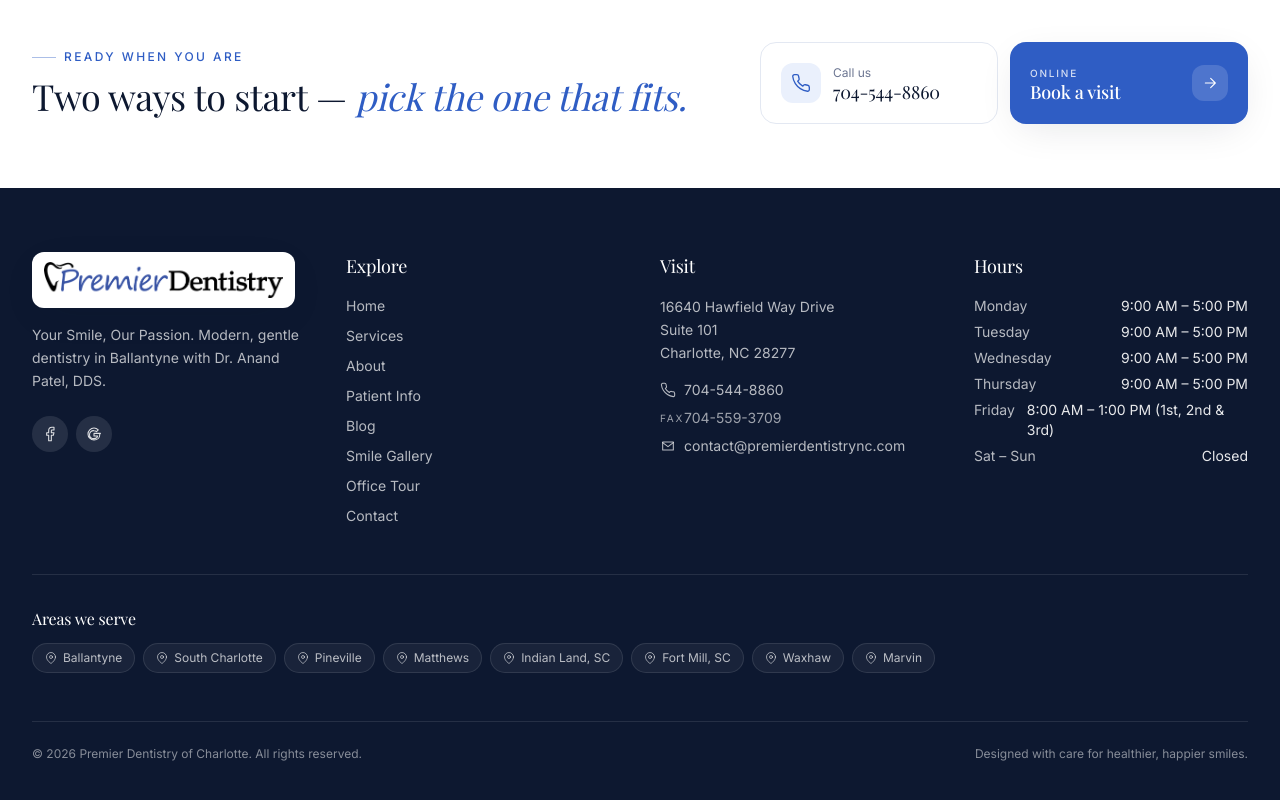
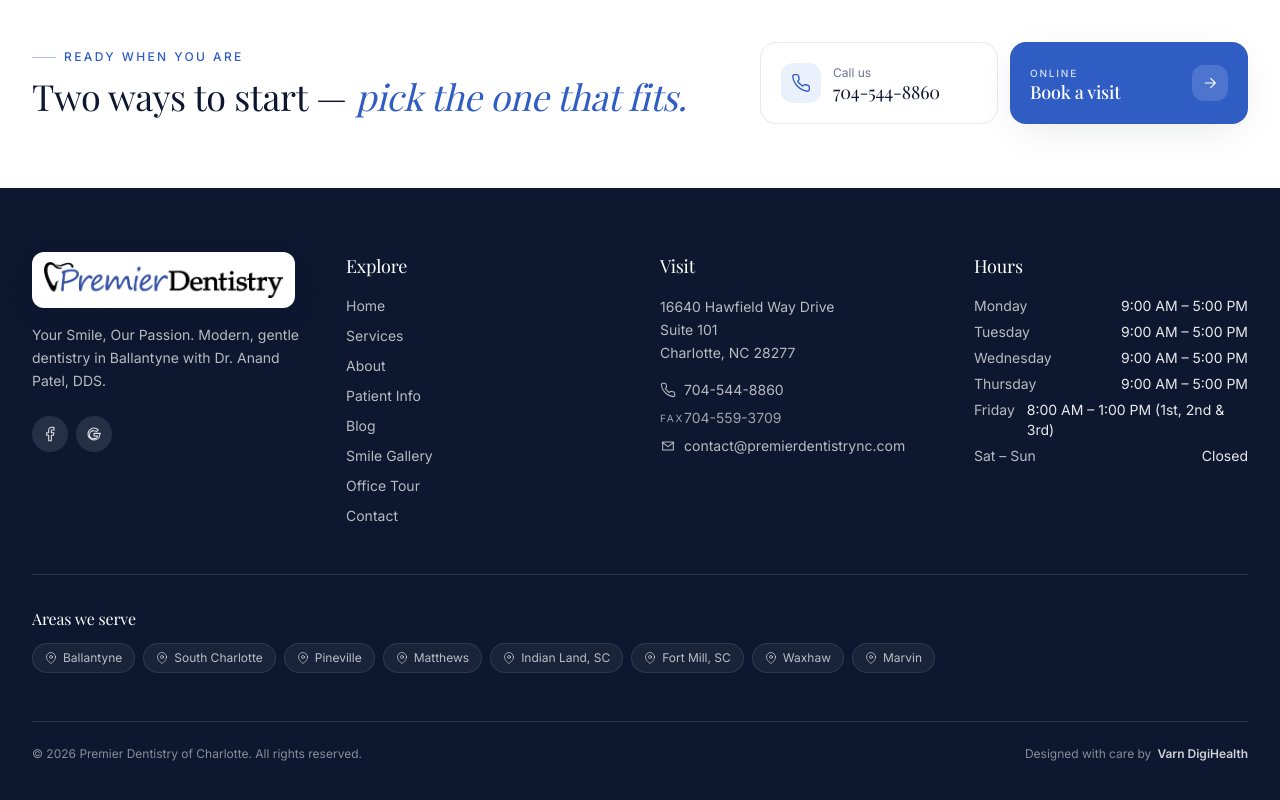
Before and after one commit to sendeepak2025/premierdentistrync.com, a Next.js app: page / in a window 1280 px wide. Shown: the part 5883-6683 px from the top of the page. Built offline with nearby package versions, Linux system fonts and the light colour scheme; a web font is replaced by a local one.

Commit message:
Add Varn DigiHealth footer credit

```diff
--- a/src/components/Footer.tsx
+++ b/src/components/Footer.tsx
@@ -117,8 +117,11 @@ export function Footer() {
             © {new Date().getFullYear()} Premier Dentistry of Charlotte. All
             rights reserved.
           </p>
-          <p>
-            Designed with care for healthier, happier smiles.
+          <p className="flex flex-wrap items-center gap-x-1.5 gap-y-1">
+            <span>Designed with care by</span>
+            <span className="font-semibold text-white/80">
+              Varn DigiHealth
+            </span>
           </p>
         </div>
       </div>
```
Also changed, not shown: 1 other file (tests, documents, lock files or other folders).
